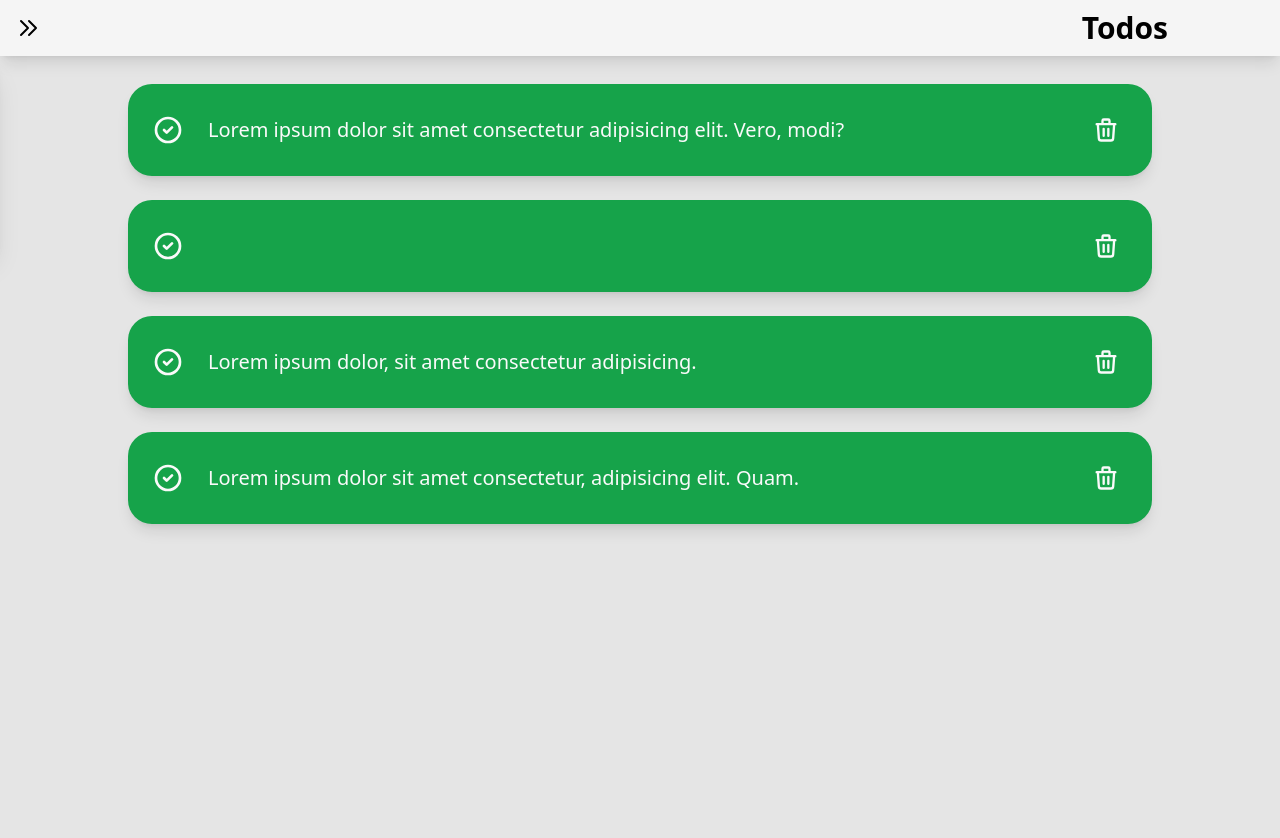
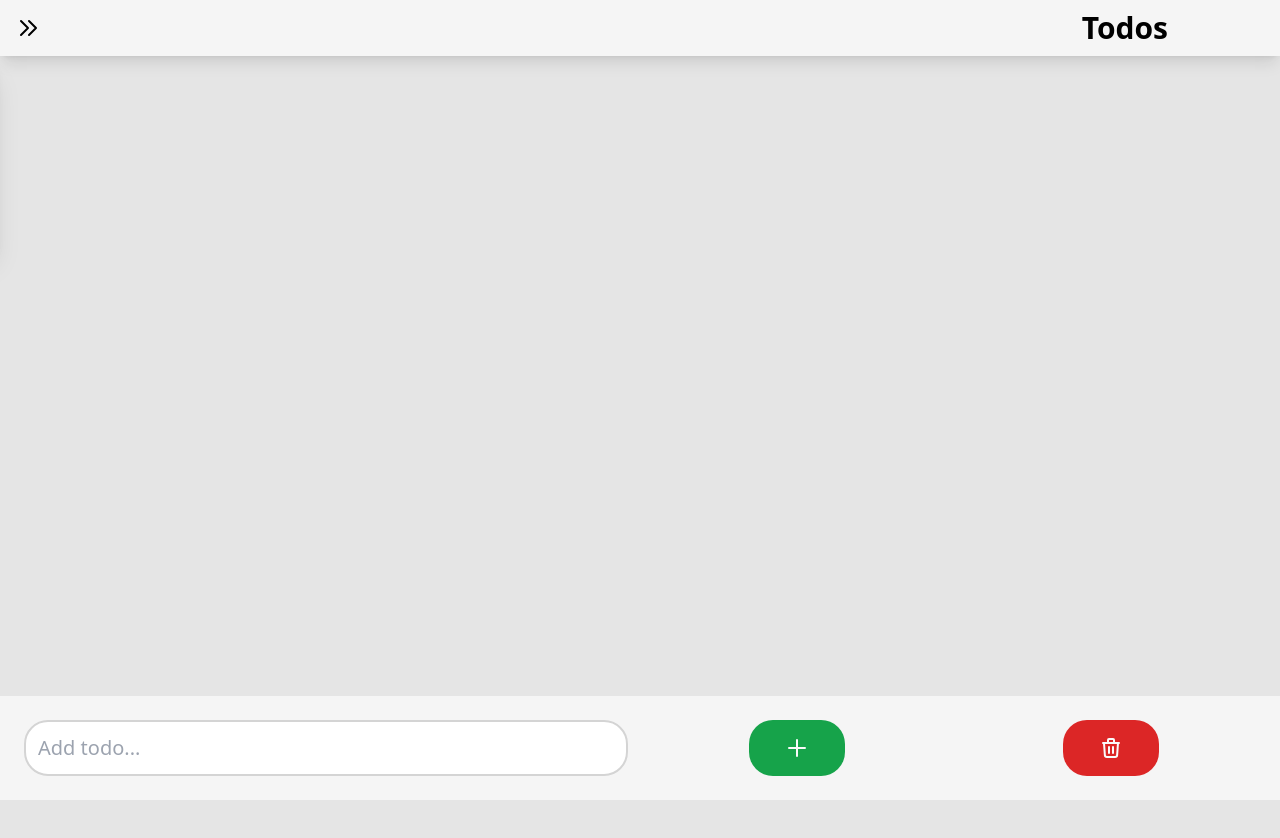
Before and after one commit to KacperHemperek/todo-with-firebase, a React (Create React App) app: page / in a window 1280 px wide. Shown: the top 838 px of the page. Before the commit the page ends 800 px from the top, so only its background shows below. Built offline with nearby package versions, Linux system fonts and the light colour scheme.

Commit message:
tasks can now be added and checked

```diff
--- a/package.json
+++ b/package.json
@@ -6,6 +6,7 @@
     "@testing-library/jest-dom": "^5.16.4",
     "@testing-library/react": "^12.1.4",
     "@testing-library/user-event": "^13.5.0",
+    "firebase": "^9.6.11",
     "react": "^18.0.0",
     "react-dom": "^18.0.0",
     "react-scripts": "5.0.0",
--- /dev/null
+++ b/src/components/button/button.component.jsx
@@ -0,0 +1,16 @@
+import React from "react";
+import "./button.styles.css";
+
+const Button = ({ handleClick, styles, type, children }) => {
+  return (
+    <button
+      className={`${styles} flex justify-center items-center p-4 max-w-full rounded-3xl `}
+      onClick={handleClick}
+      type={type}
+    >
+      {children}
+    </button>
+  );
+};
+
+export default Button;
--- /dev/null
+++ b/src/components/button/button.styles.css
@@ -0,0 +1,3 @@
+button {
+  min-width: 6rem;
+}
--- a/src/components/header/header.component.jsx
+++ b/src/components/header/header.component.jsx
@@ -7,7 +7,7 @@ const Header = () => {
 
   return (
     <div className="bg-neutral-100 shadow-lg">
-      <div className="flex items-center justify-between ">
+      <div className="flex items-center justify-between">
         <button className="p-4" onClick={() => setOpenedNav(!openedNav)}>
           <svg
             xmlns="http://www.w3.org/2000/svg"
@@ -29,7 +29,6 @@ const Header = () => {
         <div>
           <h1 className="text-3xl font-semibold mx-6 md:mx-28">Todos</h1>
         </div>
-        {/* <input type="text" className="h-1/2 border-2 border-red-500" /> */}
       </div>
       <NavMenu openedNav={openedNav} />
     </div>
--- /dev/null
+++ b/src/components/input/input.component.jsx
@@ -0,0 +1,14 @@
+const Input = ({ type, placeholder, onChange }) => {
+  return (
+    <div className="flex justify-center items-center bg-white p-3 w-full h-full rounded-3xl border-2 border-neutral-300 md:text-xl">
+      <input
+        type={type}
+        placeholder={placeholder}
+        className="w-full focus:outline-none"
+        onChange={onChange}
+      />
+    </div>
+  );
+};
+
+export default Input;
--- a/src/components/nav-menu/nav-menu.component.jsx
+++ b/src/components/nav-menu/nav-menu.component.jsx
@@ -4,7 +4,7 @@ import NavLink from "../nav-link/nav-link/nav-link.component";
 const NavMenu = ({ openedNav }) => {
   return (
     <nav
-      className={`absolute shadow-xl transition-all bg-neutral-100 w-1/2  md:w-1/5 border-t-2 ${
+      className={`absolute shadow-xl transition-all bg-neutral-100 w-1/2  md:w-1/5 border-t-2 z-10 ${
         !openedNav && "-translate-x-full"
       }`}
     >
--- a/src/components/todo/todo.component.jsx
+++ b/src/components/todo/todo.component.jsx
@@ -1,15 +1,16 @@
 import React, { useState } from "react";
 
 const Todo = ({ message }) => {
-  const [checked, setChecked] = useState(true);
+  const [checked, setChecked] = useState(false);
 
   return (
     <div
-      className={`flex p-4 md:p-6 my-3 w-4/5 items-center rounded-3xl shadow-lg hover:cursor-pointer ${
+      className={`flex p-4 md:p-6 my-3 w-4/5 items-center rounded-3xl shadow-lg hover:cursor-pointer transition-all ${
         checked
           ? "bg-green-600 text-neutral-50"
           : "bg-neutral-100 text-neutral-900"
       }`}
+      onClick={() => setChecked(!checked)}
     >
       <div>
         {checked ? (
@@ -44,10 +45,9 @@ const Todo = ({ message }) => {
           </svg>
         )}
       </div>
-
       <span className=" flex justify-between w-full items-center">
         <div className="ml-6 text-base md:text-xl">{message}</div>
-        <span className="p-2 transition-all hover:text-neutral-50 hover:bg-red-600 rounded-full">
+        <span className="p-2 hover:text-neutral-50 hover:bg-red-600 rounded-full">
           <svg
             xmlns="http://www.w3.org/2000/svg"
             className="h-7 w-7  "
--- a/src/routes/todos/todos.component.jsx
+++ b/src/routes/todos/todos.component.jsx
@@ -1,14 +1,77 @@
-import React from "react";
+import { useState } from "react";
 import Todo from "../../components/todo/todo.component";
+import Input from "../../components/input/input.component";
+import Button from "../../components/button/button.component";
 
 const Todos = () => {
+  const [newTodo, setNewTodo] = useState("");
+  const [todos, setTodos] = useState([]);
+
+  const handleChange = (e) => {
+    setNewTodo(e.target.value);
+  };
+
+  const handleAddTodo = () => {
+    console.log("clicked add");
+    console.log(todos);
+    setTodos((todos) => [...todos, { id: todos.length + 1, message: newTodo }]);
+    setNewTodo("");
+  };
   return (
-    <div className="flex flex-col items-center ">
-      <div className="flex flex-col items-center w-full first:mt-4">
-        <Todo message="Lorem ipsum dolor sit amet consectetur adipisicing elit. Vero, modi?" />
-        <Todo message="" />
-        <Todo message="Lorem ipsum dolor, sit amet consectetur adipisicing." />
-        <Todo message="Lorem ipsum dolor sit amet consectetur, adipisicing elit. Quam." />
+    <div className="flex flex-col items-center min-h-screen relative">
+      <div className="flex flex-col items-center w-full pb-56 first:mt-4">
+        {todos.map(({ id, message }) => {
+          return <Todo key={id} message={message} />;
+        })}
+      </div>
+      <div className="fixed grid grid-cols-2 gap-6 p-6 bg-neutral-100 md:grid-cols-4 bottom-0 w-full">
+        <div className="flex items-center justify-center col-span-2">
+          <Input
+            placeholder="Add todo..."
+            type="text"
+            onChange={handleChange}
+            value={newTodo}
+          />
+        </div>
+        <div className="flex items-center justify-center ">
+          <Button
+            styles="bg-green-600 text-neutral-50"
+            handleClick={handleAddTodo}
+          >
+            <svg
+              xmlns="http://www.w3.org/2000/svg"
+              className="h-6 w-6"
+              fill="none"
+              viewBox="0 0 24 24"
+              stroke="currentColor"
+              strokeWidth={2}
+            >
+              <path
+                strokeLinecap="round"
+                strokeLinejoin="round"
+                d="M12 4v16m8-8H4"
+              />
+            </svg>
+          </Button>
+        </div>
+        <div className="flex items-center justify-center">
+          <Button styles="bg-red-600 text-neutral-50">
+            <svg
+              xmlns="http://www.w3.org/2000/svg"
+              className="h-6 w-6"
+              fill="none"
+              viewBox="0 0 24 24"
+              stroke="currentColor"
+              strokeWidth={2}
+            >
+              <path
+                strokeLinecap="round"
+                strokeLinejoin="round"
+                d="M19 7l-.867 12.142A2 2 0 0116.138 21H7.862a2 2 0 01-1.995-1.858L5 7m5 4v6m4-6v6m1-10V4a1 1 0 00-1-1h-4a1 1 0 00-1 1v3M4 7h16"
+              />
+            </svg>
+          </Button>
+        </div>
       </div>
     </div>
   );
--- /dev/null
+++ b/src/utils/firebase.utils.js
@@ -0,0 +1,12 @@
+import { initializeApp } from "firebase/app";
+
+const firebaseConfig = {
+  apiKey: "AIzaSyD9j1sSM3TvIBoEnhFcdiYTcqyXcOabcK0",
+  authDomain: "todos-firebase-daeae.firebaseapp.com",
+  projectId: "todos-firebase-daeae",
+  storageBucket: "todos-firebase-daeae.appspot.com",
+  messagingSenderId: "979828190603",
+  appId: "1:979828190603:web:c5825630ce2ea67534538e",
+};
+
+initializeApp(firebaseConfig);
```
Also changed, not shown: 1 other file (tests, documents, lock files or other folders).
